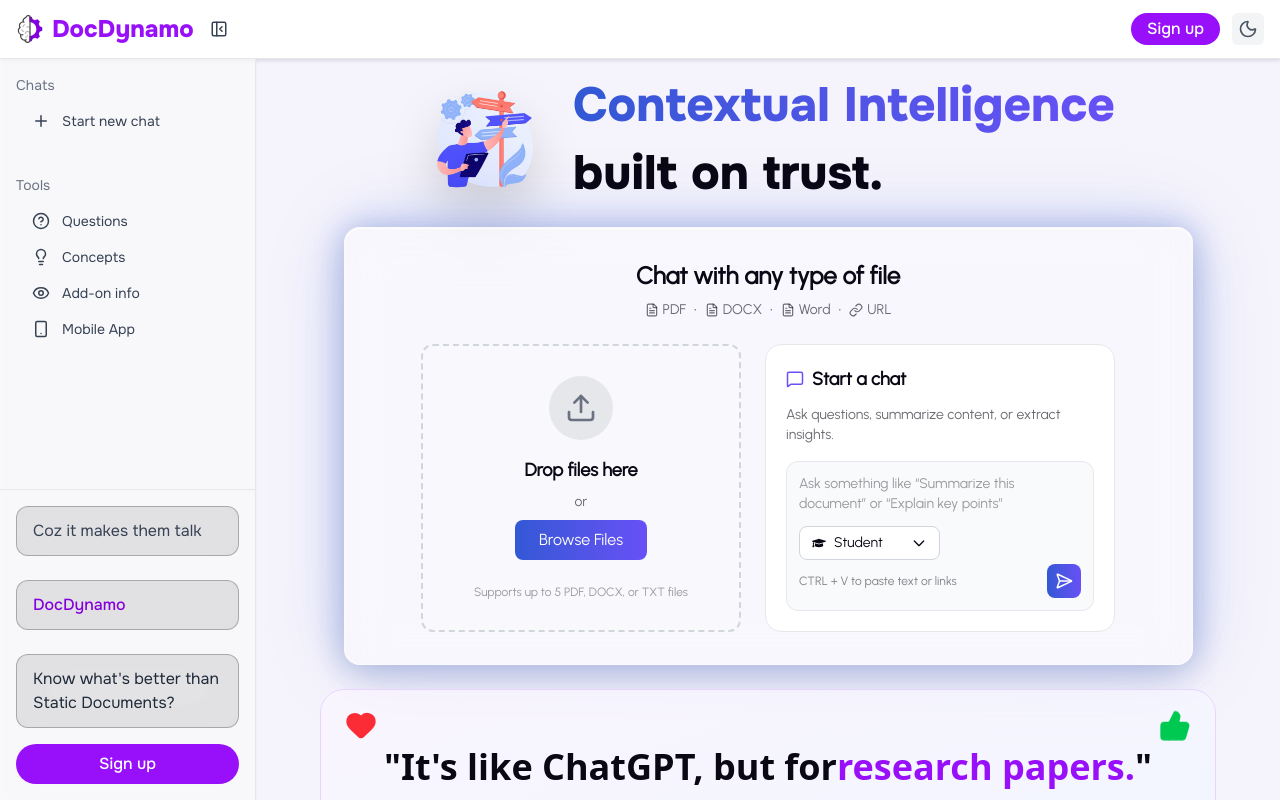
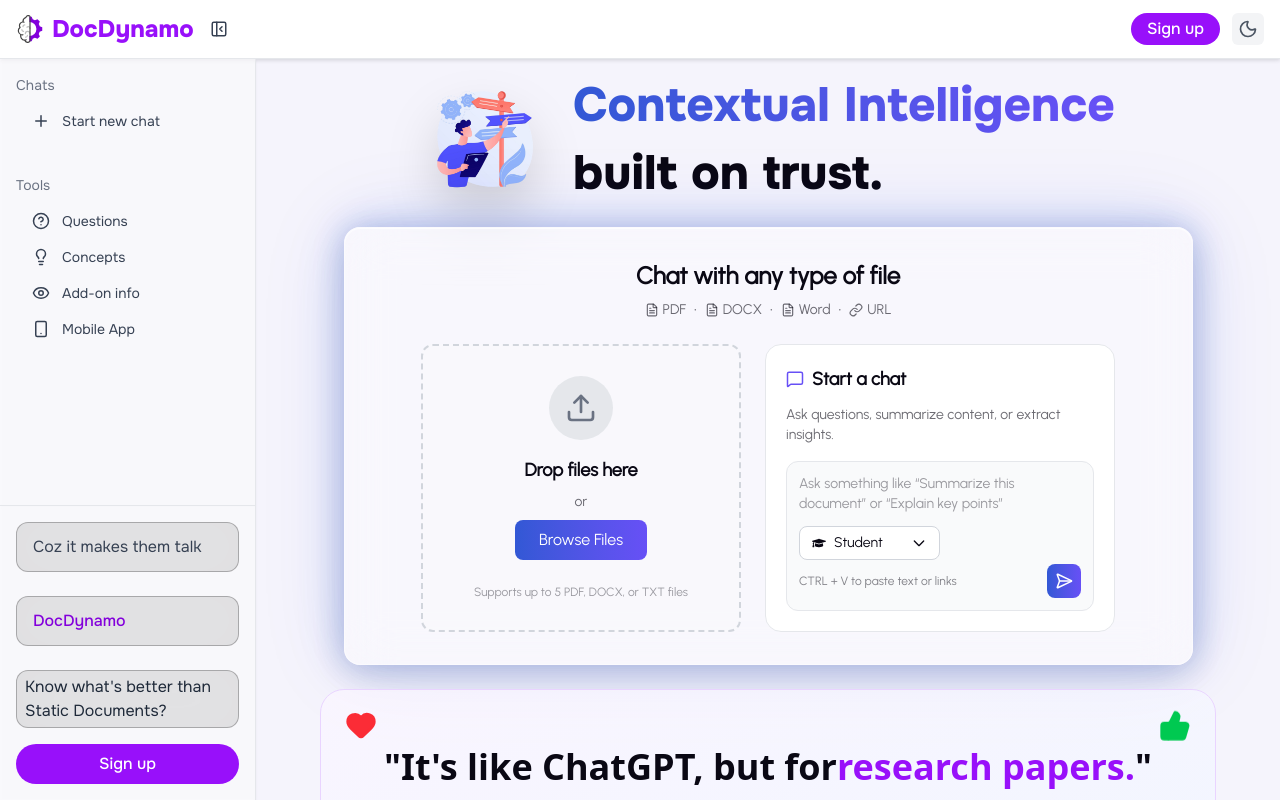
Before and after one commit to OpenRAG128/DocDynamoRevamped, a React (Vite) app: page / in a window 1280 px wide. Built offline with nearby package versions, Linux system fonts and the light colour scheme.

Commit message:
fix the size of animated list

```diff
--- a/src/components/Sidebar.jsx
+++ b/src/components/Sidebar.jsx
@@ -304,7 +304,7 @@
             >
               <AnimatedList key={cycle} delay={2000} className="space-y-2">
                 <div
-                  className={`w-full px-4 py-3 rounded-xl backdrop-blur-xl border
+                  className={`w-full px-2 py-1 rounded-xl backdrop-blur-xl border
       ${darkMode
                       ? "bg-white/10 border-white/25 text-gray-200"
                       : "bg-black/10 border-black/25 text-gray-800"}
```
